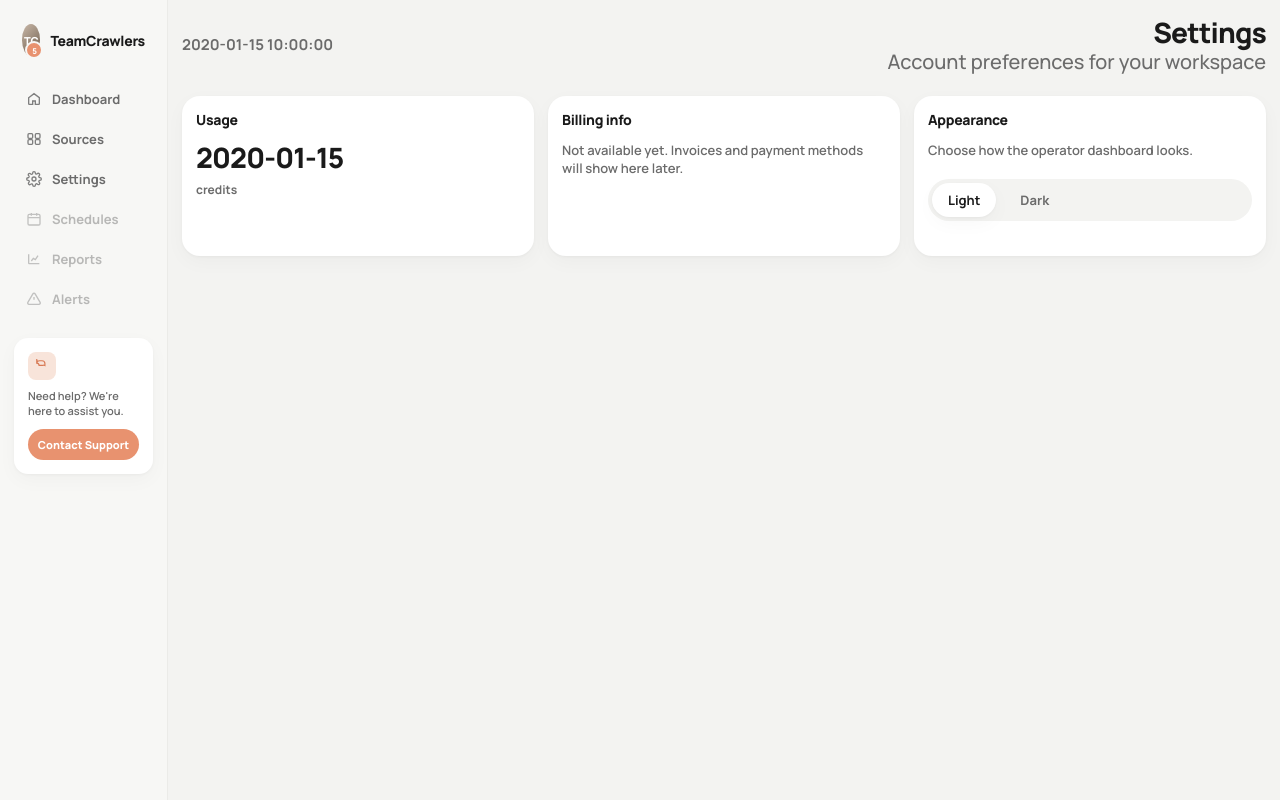
After one commit to shivm1003/dataflow-platform, a Python web app: template src/dataflow_platform/dashboard/templates/settings.html in a window 1280 px wide. The commit adds this page. Run offline with Jinja, Linux system fonts and the light colour scheme; the template is opened without the code that fills it: most values are stand-ins (such as "Sample title", 1, 10 or a date in 2020).

Commit message:
Add fleet status line, Settings theme toggle, and Medblast 23:00 display map.
Operators need next-run and last-run job totals at a glance, a light/dark preference, and the Berlin schedule key aligned to 23:00 so client-local Next Run stays correct.

Co-authored-by: Cursor <cursoragent@cursor.com>

```diff
--- a/src/dataflow_platform/dashboard/static/dashboard.css
+++ b/src/dataflow_platform/dashboard/static/dashboard.css
@@ -21,6 +21,31 @@
       --radius: 18px;
       --radius-sm: 12px;
       --shadow: 0 1px 3px rgba(0,0,0,0.04), 0 6px 20px rgba(0,0,0,0.03);
+      --sidebar-bg: #f7f7f5;
+      --chip-bg: #f3f3f1;
+    }
+
+    html[data-theme="dark"] {
+      --bg: #121214;
+      --surface: #1c1c1f;
+      --ink: #f2f2f3;
+      --ink-soft: #b0b0b5;
+      --ink-mute: #7a7a82;
+      --line: #2a2a30;
+      --coral: #e8926f;
+      --coral-deep: #f0a88a;
+      --coral-soft: #3a2a24;
+      --green: #3dbf84;
+      --green-soft: #1a3328;
+      --blue: #5b9cff;
+      --blue-soft: #1a2740;
+      --amber: #e0a03a;
+      --amber-soft: #3a2e18;
+      --red: #e87468;
+      --red-soft: #3a1f1c;
+      --shadow: 0 1px 3px rgba(0,0,0,0.35), 0 8px 24px rgba(0,0,0,0.28);
+      --sidebar-bg: #161618;
+      --chip-bg: #242428;
     }
 
     * { box-sizing: border-box; margin: 0; padding: 0; }
@@ -48,7 +73,7 @@
 
     /* ——— Sidebar ——— */
     .sidebar {
-      background: #f7f7f5;
+      background: var(--sidebar-bg);
       border-right: 1px solid var(--line);
       display: flex;
       flex-direction: column;
@@ -89,7 +114,7 @@
       font-size: 8px;
       display: grid;
       place-items: center;
-      border: 2px solid #f7f7f5;
+      border: 2px solid var(--sidebar-bg);
     }
 
     .nav {
@@ -1176,7 +1233,7 @@
     }
 
     .sidebar {
-      background: #f7f7f5;
+      background: var(--sidebar-bg);
       border-right: 1px solid var(--line);
       display: flex;
       flex-direction: column;
@@ -1215,7 +1272,7 @@
       font-size: 8px;
       display: grid;
       place-items: center;
-      border: 2px solid #f7f7f5;
+      border: 2px solid var(--sidebar-bg);
     }
     .nav { display: flex; flex-direction: column; gap: 2px; }
     .nav a {
@@ -2649,3 +2706,86 @@ body.bare {
 .btn-ghost:hover {
   background: #f9fafb;
 }
+
+.settings-grid {
+  display: grid;
+  grid-template-columns: repeat(3, minmax(0, 1fr));
+  gap: 14px;
+  margin-bottom: 16px;
+  align-items: stretch;
+}
+.settings-card {
+  overflow: visible;
+  min-height: 160px;
+  height: 100%;
+  display: flex;
+  flex-direction: column;
+  gap: 4px;
+}
+.settings-card .card-head {
+  margin-bottom: 8px;
+}
+.settings-credits {
+  font-size: 28px;
+  font-weight: 800;
+  letter-spacing: -0.03em;
+  color: var(--ink);
+  line-height: 1.15;
+}
+.settings-credits-label {
+  font-size: 12px;
+  font-weight: 700;
+  color: var(--ink-soft);
+  margin-top: 4px;
+}
+.settings-card .settings-stub {
+  font-size: 13px;
+  line-height: 1.45;
+  white-space: normal;
+  word-break: break-word;
+  margin: 0;
+  padding-bottom: 4px;
+  color: var(--ink-soft);
+}
+.theme-toggle {
+  display: inline-flex;
+  gap: 8px;
+  background: var(--chip-bg);
+  padding: 4px;
+  border-radius: 999px;
+}
+.theme-btn {
+  padding: 8px 16px;
+  border-radius: 999px;
+  font-size: 13px;
+  font-weight: 700;
+  color: var(--ink-soft);
+  cursor: pointer;
+}
+.theme-btn.active {
+  background: var(--surface);
+  color: var(--ink);
+  box-shadow: var(--shadow);
+}
+html[data-theme="dark"] .side-user {
+  border-top-color: var(--line);
+}
+html[data-theme="dark"] .side-user-meta span {
+  color: var(--ink-mute);
+}
+html[data-theme="dark"] .btn-ghost {
+  border-color: var(--line);
+  background: var(--surface);
+  color: var(--ink);
+}
+html[data-theme="dark"] .btn-ghost:hover {
+  background: var(--chip-bg);
+}
+html[data-theme="dark"] .chip,
+html[data-theme="dark"] select.chip {
+  background: var(--chip-bg);
+  color: var(--ink);
+}
+@media (max-width: 900px) {
+  .settings-grid { grid-template-columns: 1fr; }
+}
--- a/src/dataflow_platform/dashboard/templates/base.html
+++ b/src/dataflow_platform/dashboard/templates/base.html
@@ -4,10 +4,18 @@
   <meta charset="UTF-8" />
   <meta name="viewport" content="width=device-width, initial-scale=1.0" />
   <title>{% block title %}Scraper Dashboard{% endblock %} · TeamCrawlers</title>
+  <script>
+    (function () {
+      try {
+        var t = localStorage.getItem("tc-theme");
+        if (t === "dark") document.documentElement.setAttribute("data-theme", "dark");
+      } catch (e) {}
+    })();
+  </script>
   <link rel="preconnect" href="https://fonts.googleapis.com" />
   <link rel="preconnect" href="https://fonts.gstatic.com" crossorigin />
   <link href="https://fonts.googleapis.com/css2?family=Manrope:wght@400;500;600;700;800&display=swap" rel="stylesheet" />
-  <link rel="stylesheet" href="/static/dashboard.css?v=login-dark" />
+  <link rel="stylesheet" href="/static/dashboard.css?v=status-icons-1" />
 </head>
 <body class="{% if bare %}bare{% endif %}">
   {% if bare %}
@@ -27,6 +35,10 @@
         <a href="/sources" class="{{ 'active' if nav == 'scrapers' else '' }}">
           <svg width="16" height="16" viewBox="0 0 24 24" fill="none" stroke="currentColor" stroke-width="2"><rect x="3" y="4" width="7" height="7" rx="1.5"/><rect x="14" y="4" width="7" height="7" rx="1.5"/><rect x="3" y="13" width="7" height="7" rx="1.5"/><rect x="14" y="13" width="7" height="7" rx="1.5"/></svg>
           Sources
+        </a>
+        <a href="/settings" class="{{ 'active' if nav == 'settings' else '' }}">
+          <svg width="16" height="16" viewBox="0 0 24 24" fill="none" stroke="currentColor" stroke-width="2"><circle cx="12" cy="12" r="3"/><path d="M19.4 15a1.7 1.7 0 0 0 .3 1.8l.1.1a2 2 0 1 1-2.8 2.8l-.1-.1a1.7 1.7 0 0 0-1.8-.3 1.7 1.7 0 0 0-1 1.5V21a2 2 0 1 1-4 0v-.1a1.7 1.7 0 0 0-1-1.5 1.7 1.7 0 0 0-1.8.3l-.1.1a2 2 0 1 1-2.8-2.8l.1-.1a1.7 1.7 0 0 0 .3-1.8 1.7 1.7 0 0 0-1.5-1H3a2 2 0 1 1 0-4h.1a1.7 1.7 0 0 0 1.5-1 1.7 1.7 0 0 0-.3-1.8l-.1-.1a2 2 0 1 1 2.8-2.8l.1.1a1.7 1.7 0 0 0 1.8.3H9a1.7 1.7 0 0 0 1-1.5V3a2 2 0 1 1 4 0v.1a1.7 1.7 0 0 0 1 1.5 1.7 1.7 0 0 0 1.8-.3l.1-.1a2 2 0 1 1 2.8 2.8l-.1.1a1.7 1.7 0 0 0-.3 1.8V9a1.7 1.7 0 0 0 1.5 1H21a2 2 0 1 1 0 4h-.1a1.7 1.7 0 0 0-1.5 1z"/></svg>
+          Settings
         </a>
         <a href="#" aria-disabled="true" style="opacity:.45;pointer-events:none">
           <svg width="16" height="16" viewBox="0 0 24 24" fill="none" stroke="currentColor" stroke-width="2"><rect x="3" y="5" width="18" height="16" rx="2"/><path d="M3 10h18M8 3v4M16 3v4"/></svg>
--- /dev/null
+++ b/src/dataflow_platform/dashboard/templates/settings.html
@@ -0,0 +1,60 @@
+{% extends "base.html" %}
+{% block title %}Settings{% endblock %}
+{% block content %}
+<header class="welcome">
+  <div class="welcome-left">
+    <div class="date-text" id="dateLabel">{{ date_label }}</div>
+  </div>
+  <div class="welcome-right">
+    <div class="greeting">
+      <strong>Settings</strong>
+      <span>Account preferences for your workspace</span>
+    </div>
+  </div>
+</header>
+
+<section class="settings-grid" aria-label="Settings">
+  <article class="card settings-card" id="usage">
+    <div class="card-head"><h2>Usage</h2></div>
+    <div class="settings-credits">{{ lifetime_fmt }}</div>
+    <div class="settings-credits-label">credits</div>
+  </article>
+
+  <article class="card settings-card" id="billing">
+    <div class="card-head"><h2>Billing info</h2></div>
+    <p class="muted settings-stub">Not available yet. Invoices and payment methods will show here later.</p>
+  </article>
+
+  <article class="card settings-card" id="appearance">
+    <div class="card-head"><h2>Appearance</h2></div>
+    <p class="muted settings-stub" style="margin-bottom:12px">Choose how the operator dashboard looks.</p>
+    <div class="theme-toggle" role="group" aria-label="Theme">
+      <button type="button" class="theme-btn" data-theme-set="light" id="themeLight">Light</button>
+      <button type="button" class="theme-btn" data-theme-set="dark" id="themeDark">Dark</button>
+    </div>
+  </article>
+</section>
+{% endblock %}
+{% block scripts %}
+<script>
+(function () {
+  function apply(theme) {
+    if (theme === "dark") document.documentElement.setAttribute("data-theme", "dark");
+    else document.documentElement.removeAttribute("data-theme");
+    try { localStorage.setItem("tc-theme", theme); } catch (e) {}
+    var light = document.getElementById("themeLight");
+    var dark = document.getElementById("themeDark");
+    if (light) light.classList.toggle("active", theme !== "dark");
+    if (dark) dark.classList.toggle("active", theme === "dark");
+  }
+  var current = "light";
+  try { current = localStorage.getItem("tc-theme") || "light"; } catch (e) {}
+  apply(current === "dark" ? "dark" : "light");
+  document.querySelectorAll("[data-theme-set]").forEach(function (btn) {
+    btn.addEventListener("click", function () {
+      apply(btn.getAttribute("data-theme-set") === "dark" ? "dark" : "light");
+    });
+  });
+})();
+</script>
+{% endblock %}
--- a/src/dataflow_platform/dashboard/templates/sources.html
+++ b/src/dataflow_platform/dashboard/templates/sources.html
@@ -92,6 +92,7 @@
     {% if metrics.urls_delta_pct is not none %}
     <div class="delta">{% if metrics.urls_delta_pct >= 0 %}↑{% else %}↓{% endif %} {{ metrics.urls_delta_pct|abs }}% vs yesterday</div>
     {% endif %}
+    <div class="metric-sub">{{ metrics.throughput_label }}</div>
   </article>
 
   <article class="metric status-card">
```
Also changed, not shown: other parts of src/dataflow_platform/dashboard/static/dashboard.css (+40 -8 lines), src/dataflow_platform/dashboard/routes.py (+22 -1 lines), src/dataflow_platform/dashboard/templates/index.html (+18 -2 lines), src/dataflow_platform/scraped_columns.json (+0 -94 lines), src/dataflow_platform/services.py (+49 -2 lines), tests/test_status_and_runs.py (+18 -6 lines).
